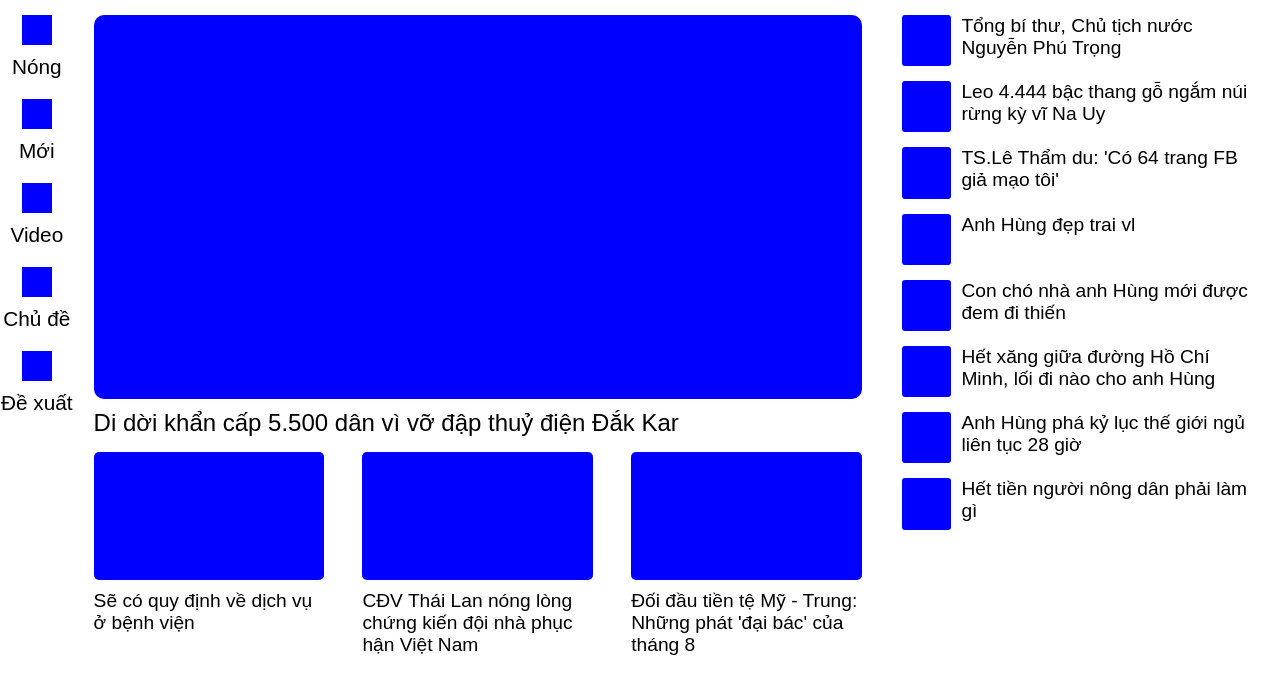
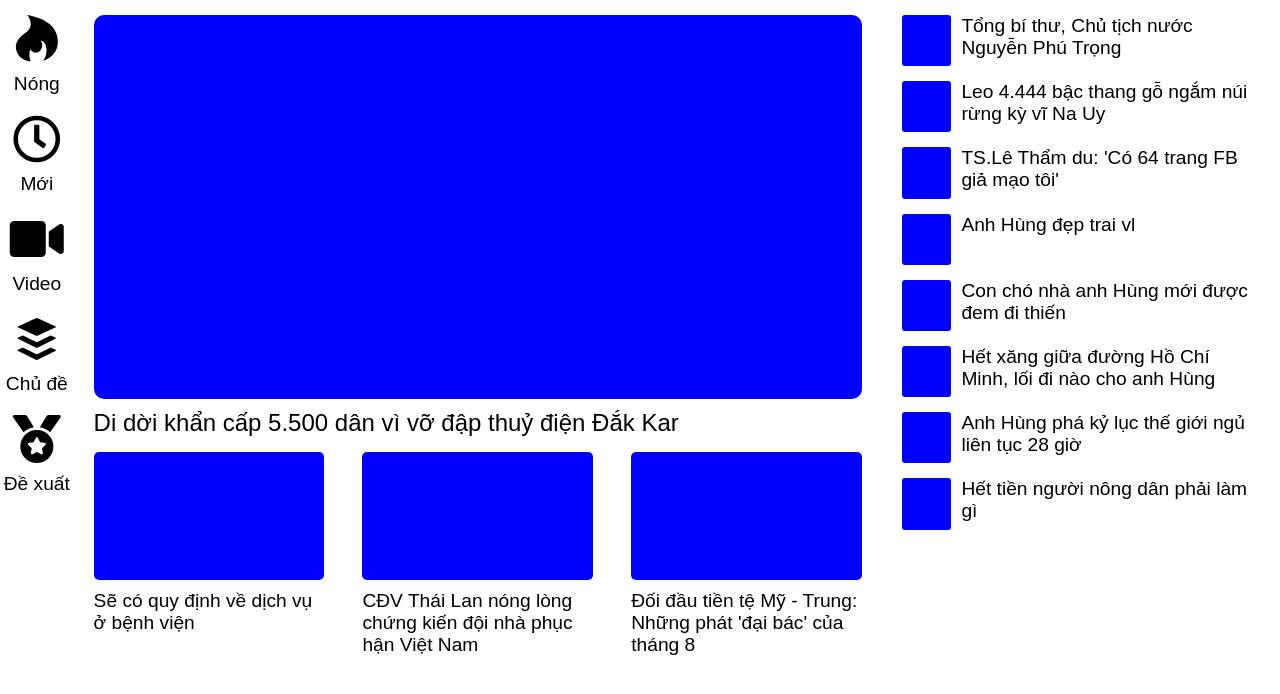
Before and after one commit to lovepsm94/web-full-stack, a plain HTML site: page index.html in a window 1280 px wide. Drawn offline with Linux system fonts and the light colour scheme.

Commit message:
add icon

```diff
--- a/index.html
+++ b/index.html
@@ -3,29 +3,30 @@
 <head>
     <meta charset="UTF-8">
     <meta name="viewport" content="width=device-width, initial-scale=1.0">
+    <link rel="stylesheet" href="https://use.fontawesome.com/releases/v5.15.1/css/all.css" integrity="sha384-vp86vTRFVJgpjF9jiIGPEEqYqlDwgyBgEF109VFjmqGmIY/Y4HV4d3Gp2irVfcrp" crossorigin="anonymous">
     <link rel="stylesheet" href="./style.css">
     <title>Document</title>
 </head>
 <body>
     <div class="left-side">
         <div class="icon-wrapper">
-            <div class="icon-img"></div>
+            <i class="fab fa-hotjar fa-3x"></i>
             <p class="icon-name">Nóng</p>
         </div>
         <div class="icon-wrapper">
-            <div class="icon-img"></div>
+            <i class="far fa-clock fa-3x"></i>
             <p class="icon-name">Mới</p>
         </div>
         <div class="icon-wrapper">
-            <div class="icon-img"></div>
+            <i class="fas fa-video fa-3x"></i>
             <p class="icon-name">Video</p>
         </div>
         <div class="icon-wrapper">
-            <div class="icon-img"></div>
+            <i class="fab fa-buffer fa-3x"></i>
             <p class="icon-name">Chủ đề</p>
         </div>
         <div class="icon-wrapper">
-            <div class="icon-img"></div>
+            <i class="fas fa-medal fa-3x"></i>
             <p class="icon-name">Đề xuất</p>
         </div>
     </div>
--- a/style.css
+++ b/style.css
@@ -21,14 +21,10 @@ body {
     align-items: center;
     padding-bottom: 20px;
 }
-.icon-img {
-    width: 30px;
-    height: 30px;
-    background-color: blue;
-}
+
 .icon-name {
     margin-top: 10px;
-    font-size: 1.3rem;
+    font-size: 1.2rem;
 }
 .main {
     width: 60vw;
```
